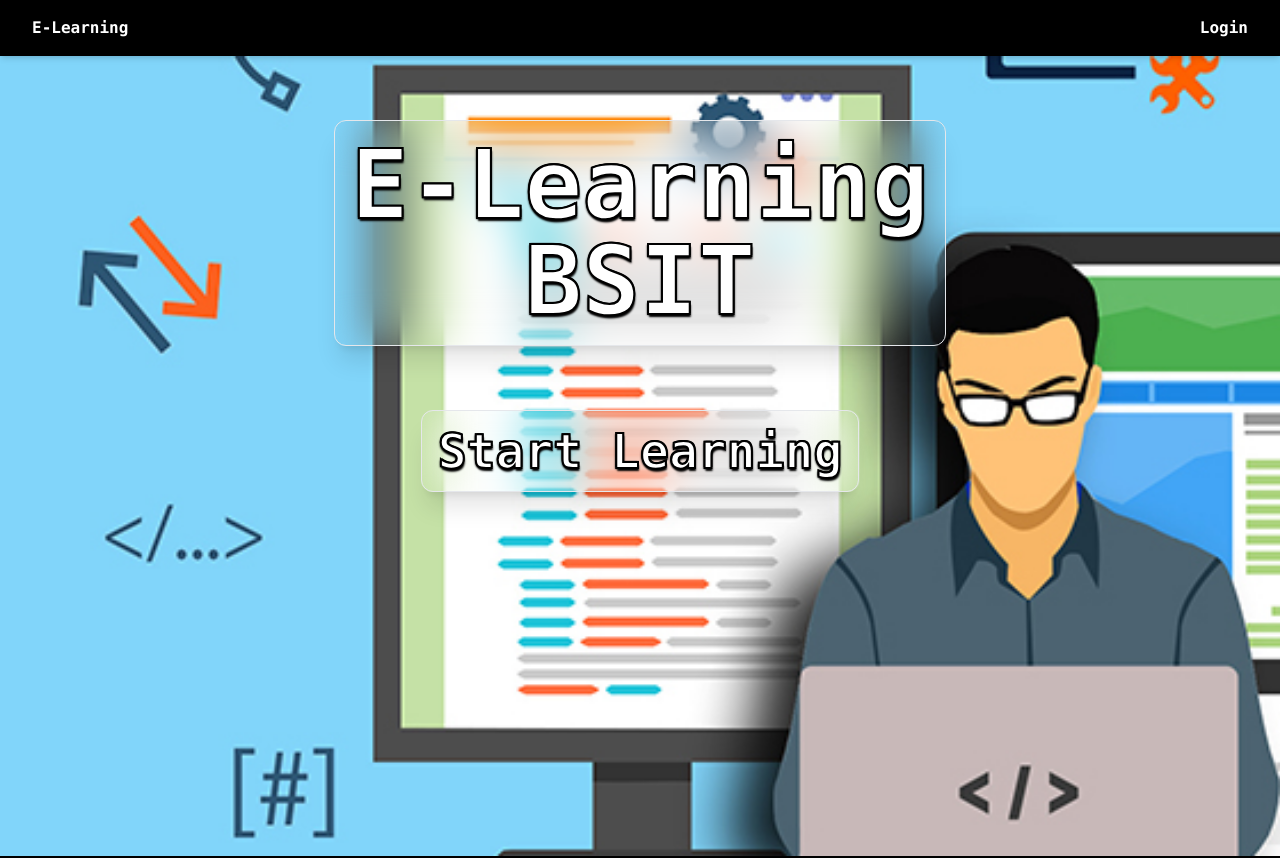
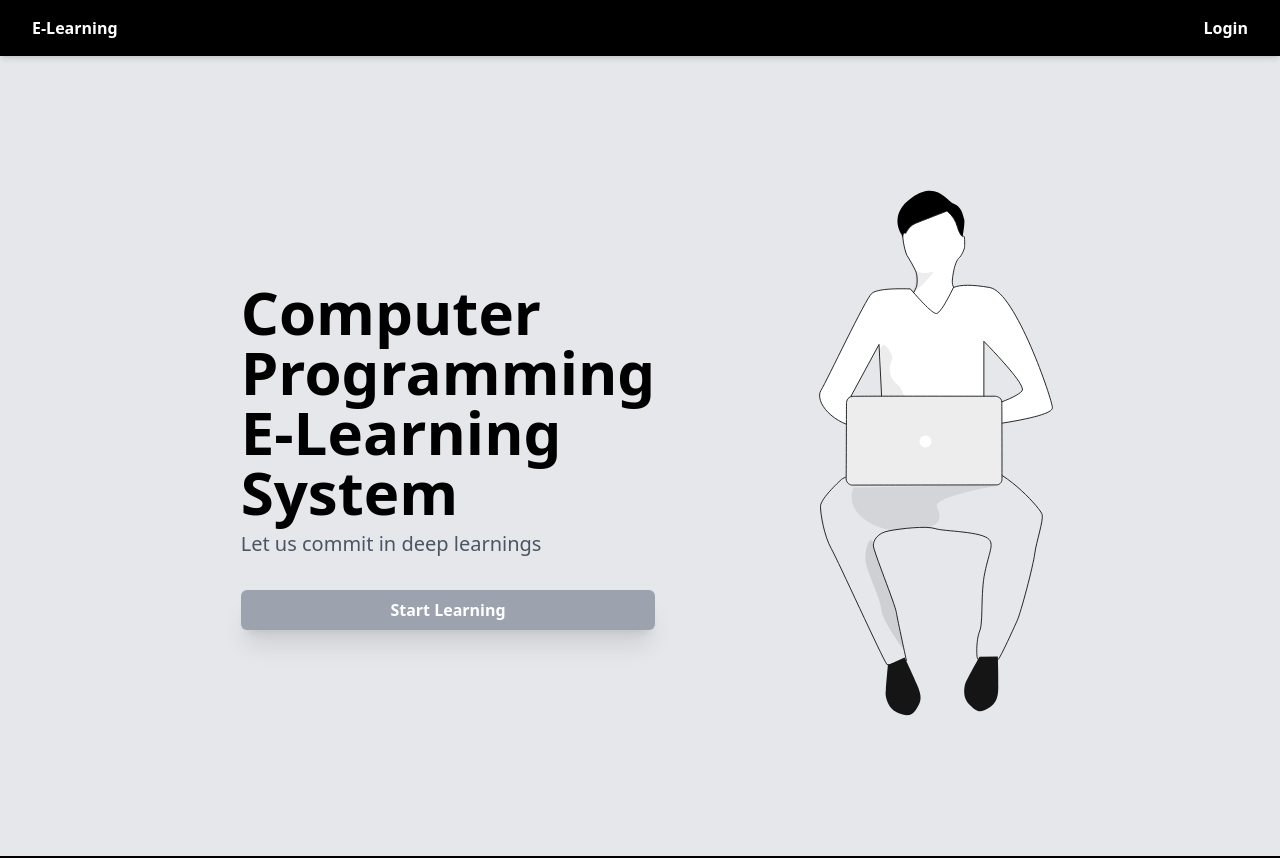
Before and after one commit to kensidiangco/websys-project, a Next.js app: page / in a window 1280 px wide. Shown: the top 858 px of the page. Built offline with nearby package versions, Linux system fonts and the light colour scheme; no server answers.

Commit message:
Make it better

```diff
--- a/pages/_app.js
+++ b/pages/_app.js
@@ -20,7 +20,7 @@ function MyApp({ Component, pageProps, router }) {
           opacity: 0
         }
       }}>
-        <div className='bg-gray-200 font-mono'>
+        <div className='bg-gray-200'>
           <Navigation />
           <Component {...pageProps} />
           <Footer />
--- a/pages/index.js
+++ b/pages/index.js
@@ -5,12 +5,12 @@ import styles from '../styles/Home.module.css'
 
 export default function Home() {
   return (
-    <div>
+    <>
       <Head>
         <title>Home</title>
         <meta name="viewport" content="initial-scale=1.0, width=device-width" />
       </Head>
-      <div className={`${styles.indexContent} h-screen`}>
+      {/* <div className={`${styles.indexContent} h-screen`}>
         <div className="flex flex-col gap-4 md:gap-16 justify-center items-center py-16">
           <div className="p-4 rounded-xl shadow-xl text-center backdrop-blur-xl text-white border">
             <p className={`${styles.text} text-6xl md:text-8xl font-bold`}>E-Learning</p>
@@ -23,7 +23,24 @@ export default function Home() {
             </Link>
           </div>
         </div>
+      </div> */}
+      <div className="grid grid-cols-2 place-items-center px-12 h-screen">
+
+            <div className="ml-52 flex gap-8 flex-col">
+              <span>
+                <p className="text-6xl font-bold">Computer Programming E-Learning System</p>
+                <p className="text-xl pt-2 text-gray-600">Let us commit in deep learnings</p>
+              </span>
+                <Link href="/ELearning" passHref>
+                  <p className="cursor-pointer text-center bg-gray-400 hover:bg-gray-300 text-white transition transition-delay-1 shadow-xl font-bold rounded-md py-2">Start Learning</p>
+                </Link>
+            </div>
+
+            <div>
+              <Image src="/man_with_laptop_illustration.svg" width={550} height={550} />
+            </div>
+
       </div>
-    </div>
+    </>
   )
 }
```
